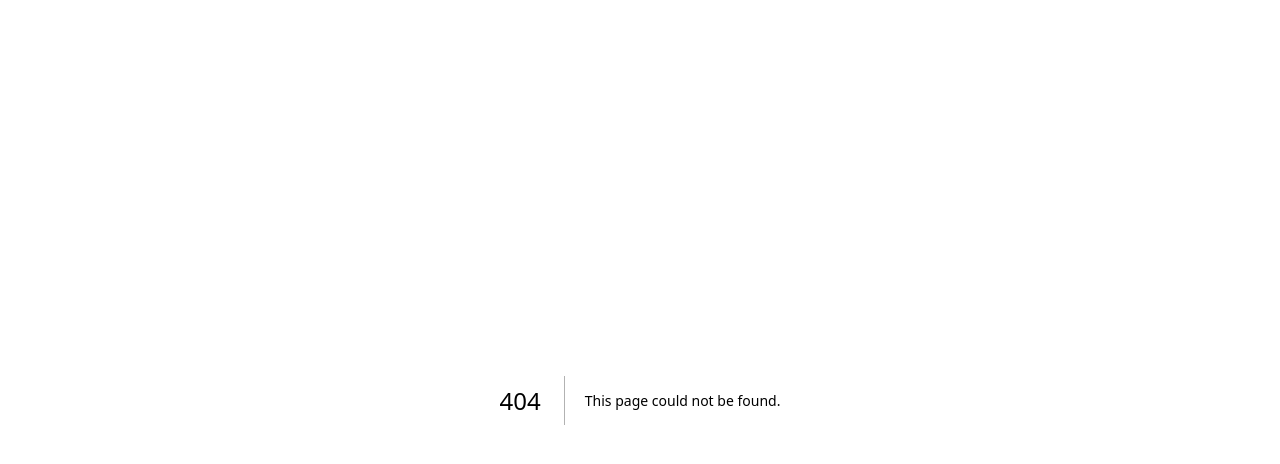
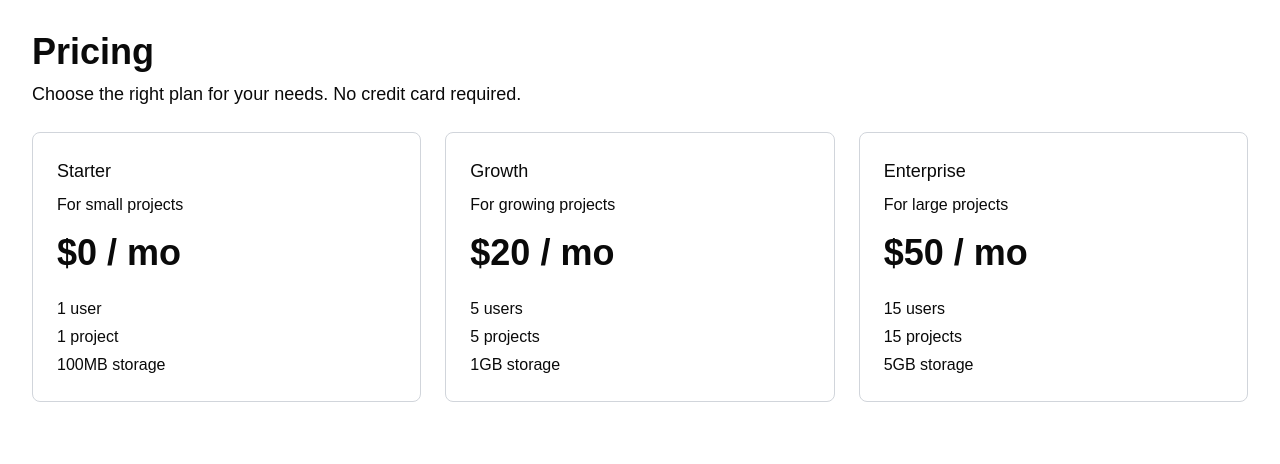
Before and after one commit to Niadul-Munna/playground-nextjs, a Next.js app: page /pricing in a window 1280 px wide. Before the commit this address had no page. Shown: the top 464 px of the page. Built offline with nearby package versions, Linux system fonts and the light colour scheme.

Commit message:
pricing page

```diff
--- /dev/null
+++ b/src/app/pricing/page.tsx
@@ -0,0 +1,46 @@
+import React from "react";
+
+const Pricing = () => {
+  return (
+    <div className="mx-auto max-w-7xl px-4 py-8 sm:px-6 lg:px-8">
+      <h1 className="text-4xl font-bold">Pricing</h1>
+      <p className="mt-2 text-lg">
+        Choose the right plan for your needs. No credit card required.
+      </p>
+      <div className="mt-6 grid grid-cols-1 gap-6 sm:grid-cols-2 lg:grid-cols-3">
+        <div className="rounded-lg border border-gray-300 p-6">
+          <h2 className="text-lg font-medium">Starter</h2>
+          <p className="mt-2">For small projects</p>
+          <p className="mt-4 text-4xl font-bold">$0 / mo</p>
+          <ul className="mt-6 space-y-1">
+            <li>1 user</li>
+            <li>1 project</li>
+            <li>100MB storage</li>
+          </ul>
+        </div>
+        <div className="rounded-lg border border-gray-300 p-6">
+          <h2 className="text-lg font-medium">Growth</h2>
+          <p className="mt-2">For growing projects</p>
+          <p className="mt-4 text-4xl font-bold">$20 / mo</p>
+          <ul className="mt-6 space-y-1">
+            <li>5 users</li>
+            <li>5 projects</li>
+            <li>1GB storage</li>
+          </ul>
+        </div>
+        <div className="rounded-lg border border-gray-300 p-6">
+          <h2 className="text-lg font-medium">Enterprise</h2>
+          <p className="mt-2">For large projects</p>
+          <p className="mt-4 text-4xl font-bold">$50 / mo</p>
+          <ul className="mt-6 space-y-1">
+            <li>15 users</li>
+            <li>15 projects</li>
+            <li>5GB storage</li>
+          </ul>
+        </div>
+      </div>
+    </div>
+  );
+};
+
+export default Pricing;
```
